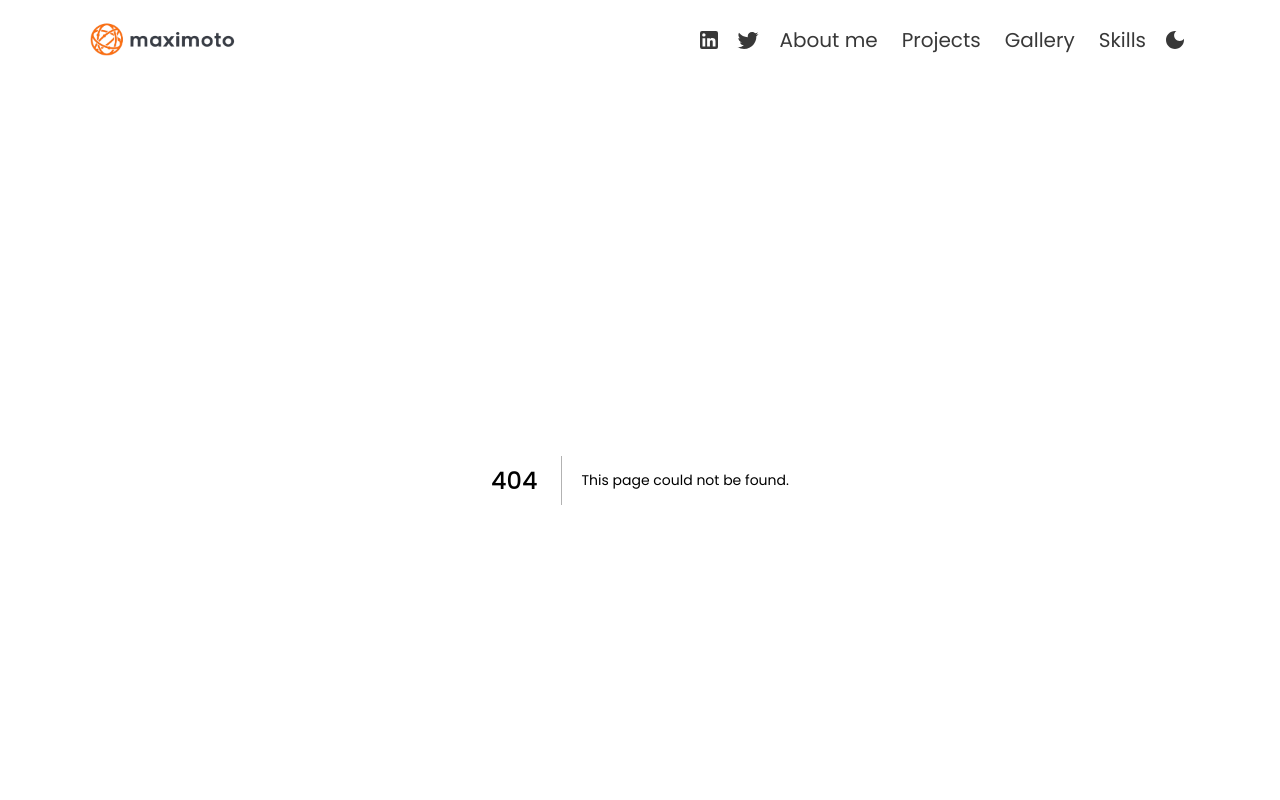
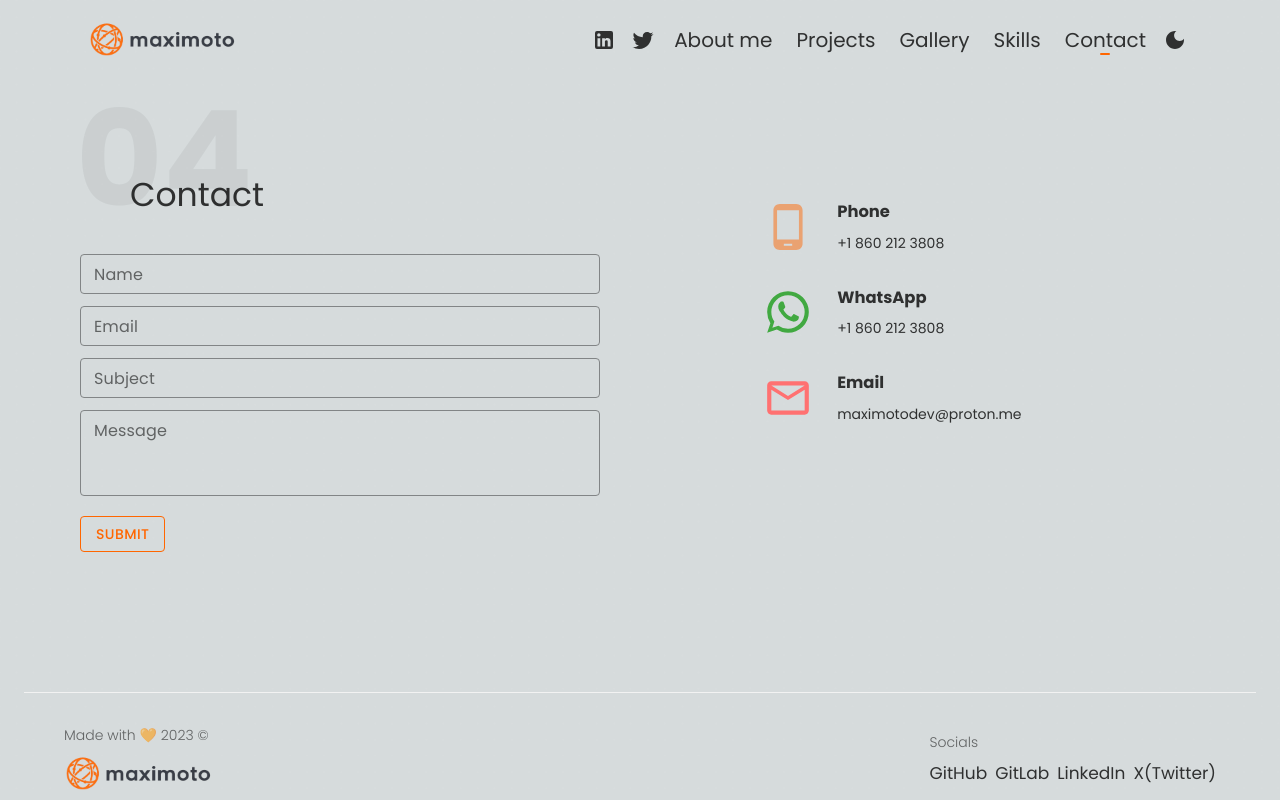
Before and after one commit to maximotodev/maximotodev, a Next.js app: page /contact in a window 1280 px wide. Before the commit this address had no page. Shown: the top 800 px of the page. Built offline with nearby package versions, Linux system fonts and the light colour scheme.

Commit message:
third commit

```diff
--- a/components/SkillsSection.tsx
+++ b/components/SkillsSection.tsx
@@ -41,8 +41,7 @@ const SkillsSection = () => {
           <SectionTitle
             title={skillsData.title}
             number={skillsData.number}
-            // description={skillsData.description}
-            description={<></>}
+            description={<>{skillsData.description}</>}
           />
           {skillsData.stack.map((stack, key) => (
             <Accordion
--- a/pages/Navbar.tsx
+++ b/pages/Navbar.tsx
@@ -2,6 +2,8 @@ import { useTheme } from "@/hooks/use_theme";
 import {
   AccountCircleOutlined,
   Close,
+  ContactMail,
+  ContactMailRounded,
   DarkMode,
   DataArray,
   DataObject,
@@ -59,6 +61,12 @@ const pages = [
     name: "Skills",
     href: "/skills",
     icon: <DataArray />,
+  },
+  {
+    id: 5,
+    name: "Contact",
+    href: "/contact",
+    icon: <ContactMail />,
   },
 ];
 
--- /dev/null
+++ b/pages/contact/index.tsx
@@ -0,0 +1,8 @@
+import ContactSection from '@/components/ContactSection'
+import React from 'react'
+
+function Contact() {
+  return <ContactSection/>;
+}
+
+export default Contact
```
